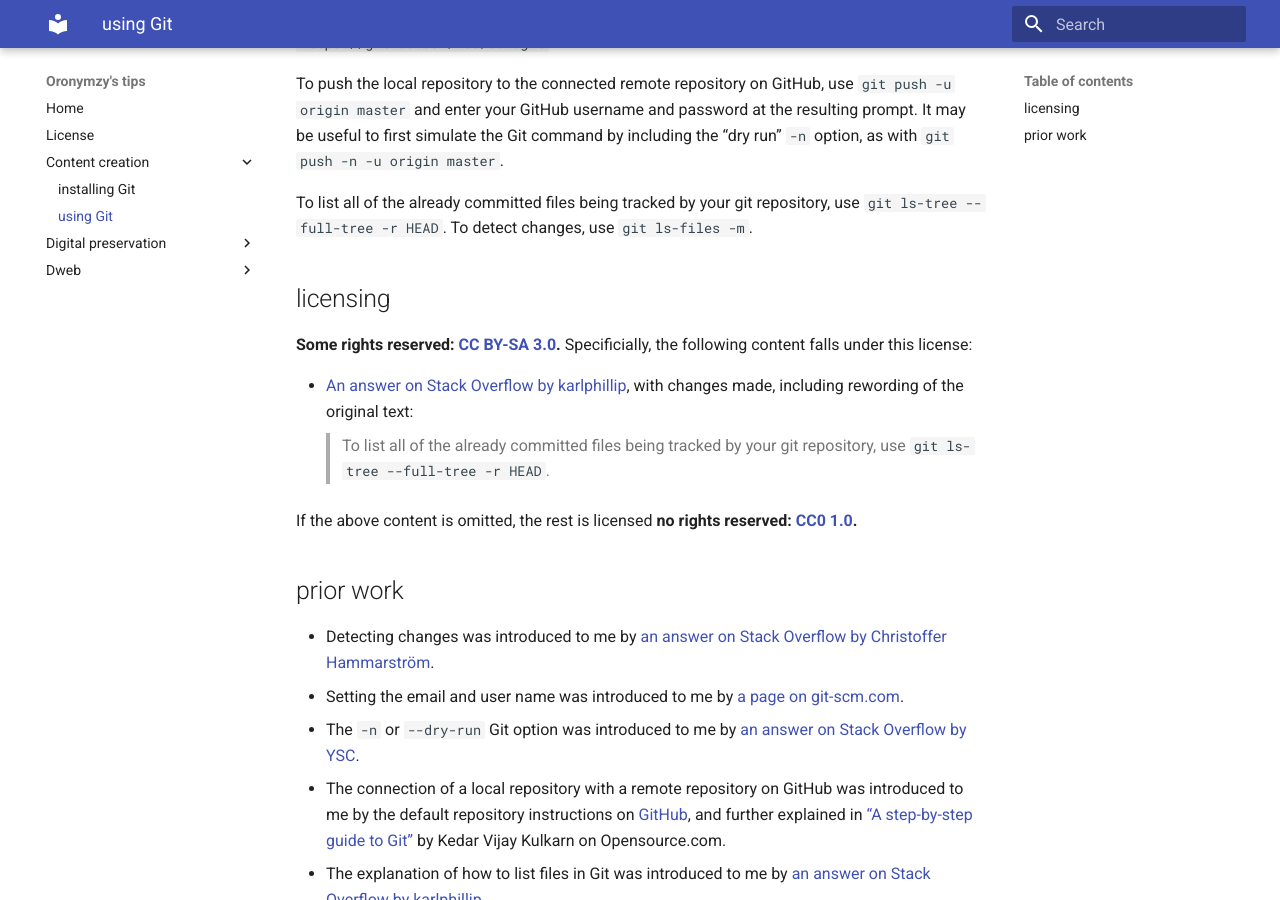
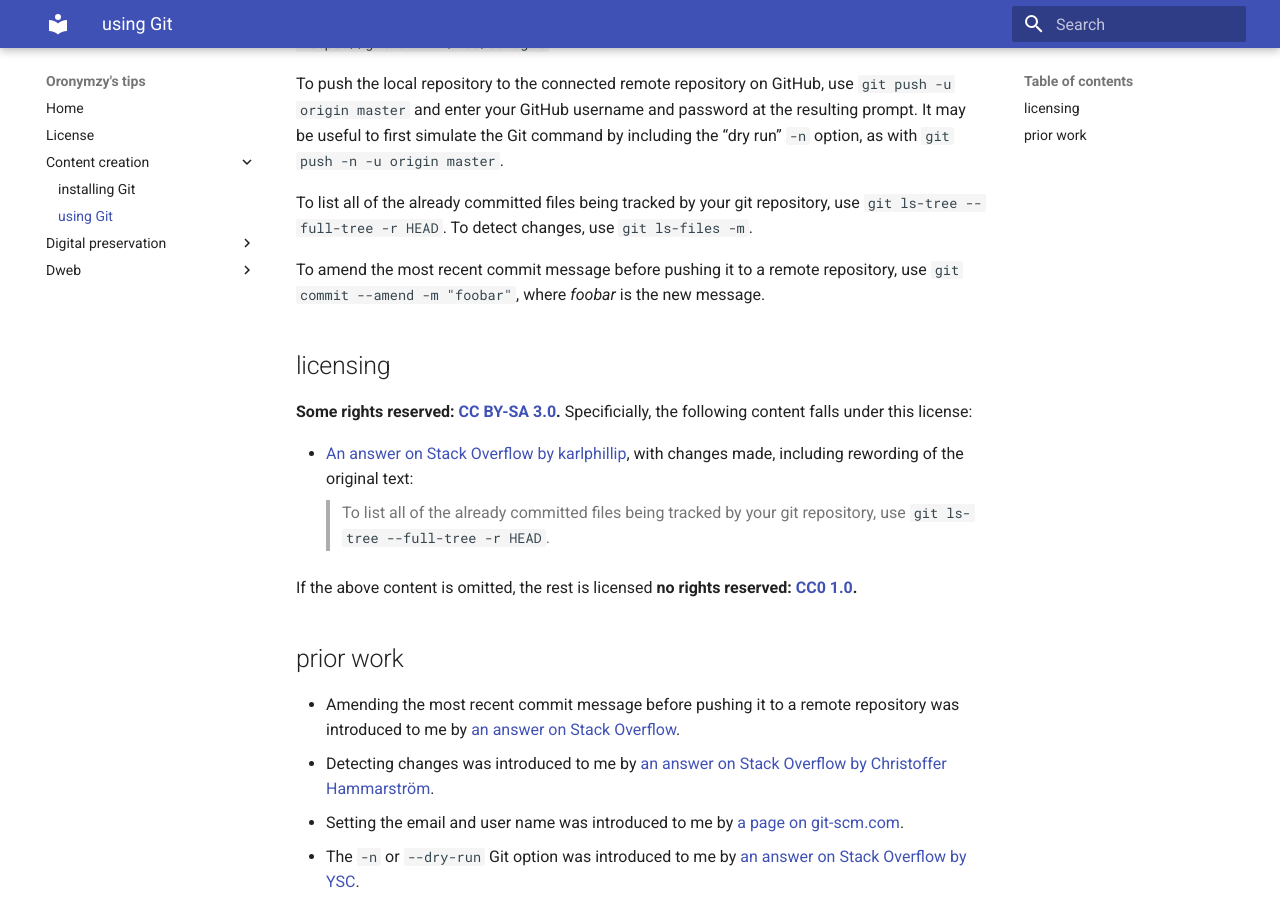
Before and after one commit to oronymzy/tips, an MkDocs documentation site: the page built from docs/usngGit.md, in a window 1280 px wide and 900 px high, scrolled down 489 px. Built offline with MkDocs 1.6.1 and Material for MkDocs 9.7.7, drawn with Linux system fonts in a browser that asks for light colours.

Commit message:
Add information on amending the most recent commit message before pushing it to a remote repository in 'using Git'

```diff
--- a/docs/usngGit.md
+++ b/docs/usngGit.md
@@ -9,6 +9,8 @@ To push the local repository to the connected remote repository on GitHub, use `
 
 To list all of the already committed files being tracked by your git repository, use `git ls-tree --full-tree -r HEAD`. To detect changes, use `git ls-files -m`.
 
+To amend the most recent commit message before pushing it to a remote repository, use `git commit --amend -m "foobar"`, where *foobar* is the new message.
+
 ## licensing
 **Some rights reserved: [CC BY-SA 3.0](https://creativecommons.org/licenses/by-sa/3.0/).** Specificially, the following content falls under this license:
 
@@ -18,6 +20,7 @@ To list all of the already committed files being tracked by your git repository,
 If the above content is omitted, the rest is licensed **no rights reserved: [CC0 1.0](https://creativecommons.org/publicdomain/zero/1.0/).**
 
 ## prior work
+- Amending the most recent commit message before pushing it to a remote repository was introduced to me by [an answer on Stack Overflow](https://stackoverflow.com/questions/179123/how-to-modify-existing-unpushed-commits/179147#179147).
 - Detecting changes was introduced to me by [an answer on Stack Overflow by Christoffer Hammarström](https://stackoverflow.com/questions/3882838/whats-an-easy-way-to-detect-modified-files-in-a-git-workspace/3882880#3882880).
 - Setting the email and user name was introduced to me by [a page on git-scm.com](https://git-scm.com/book/en/v2/Getting-Started-First-Time-Git-Setup#_your_identity).
 - The `-n` or `--dry-run` Git option was introduced to me by [an answer on Stack Overflow by YSC](https://stackoverflow.com/questions/40926945/how-to-know-what-differences-that-git-push-is-going-to-push/40927917#40927917).
```
